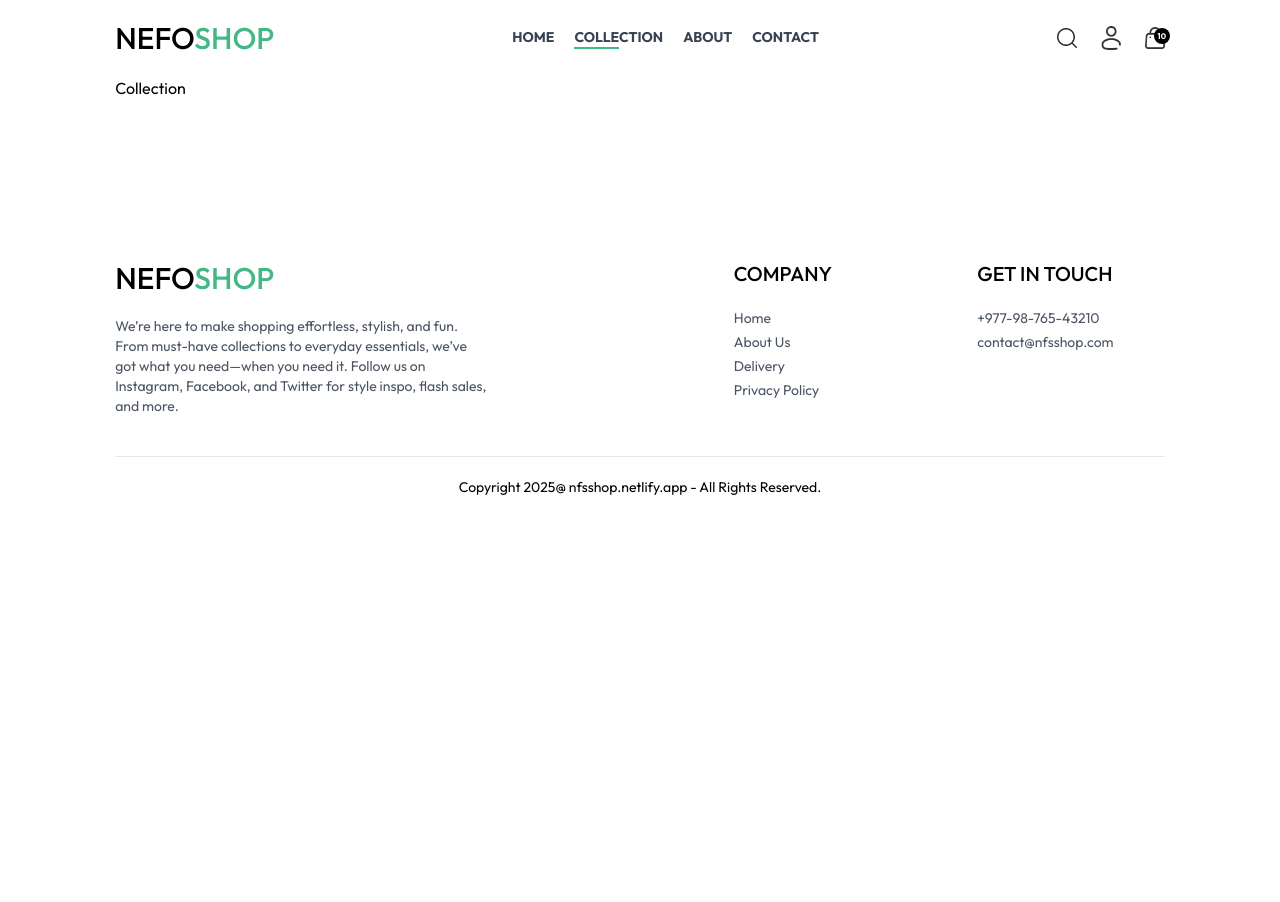
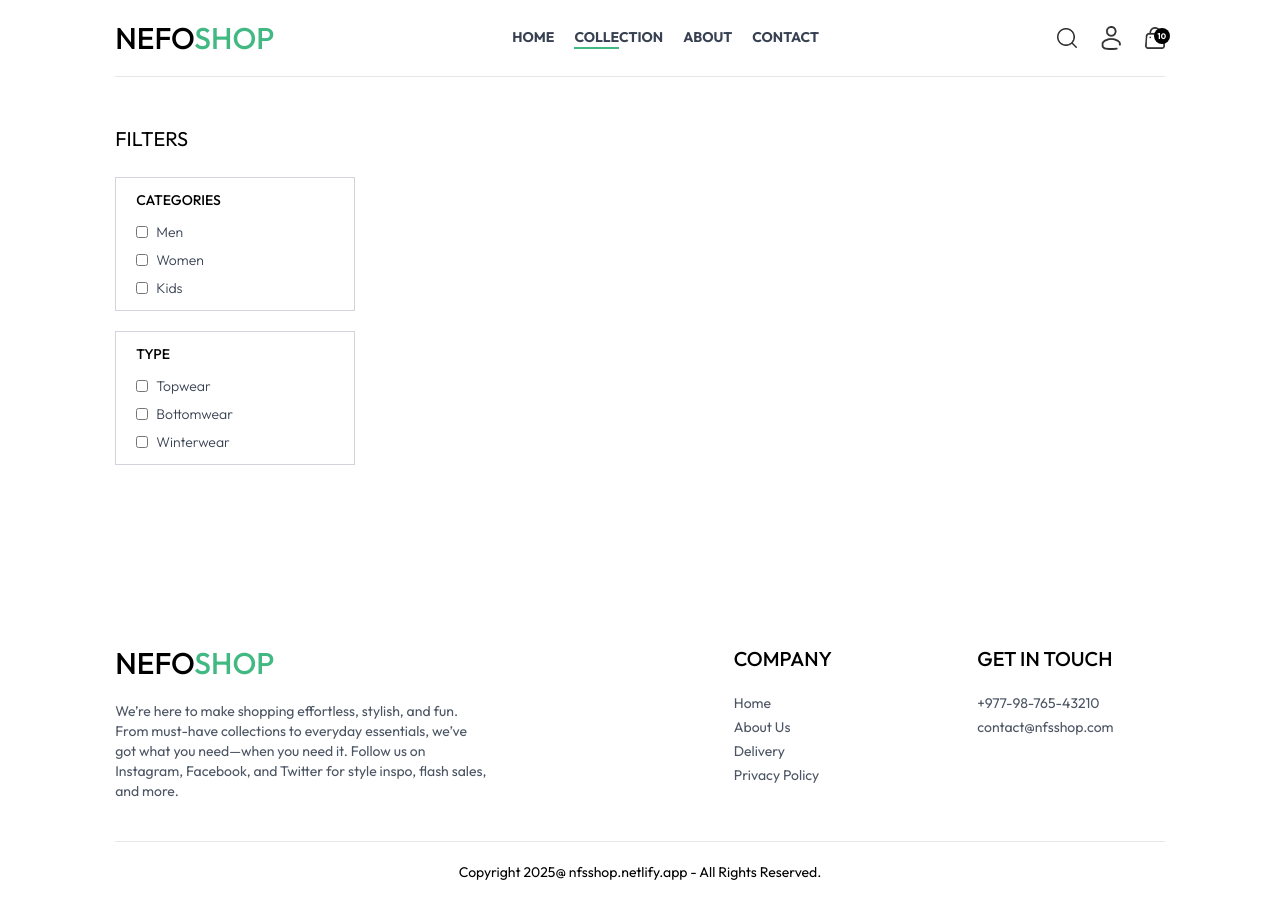
Before and after one commit to nierforprogramming/nfs-shop-frontend, a React (Vite) app: page /collection in a window 1280 px wide. Before the commit the page ends 800 px from the top, so only its background shows below. Built offline with nearby package versions, Linux system fonts and the light colour scheme.

Commit message:
Filter option created for Collection page

```diff
--- a/src/pages/Collection.jsx
+++ b/src/pages/Collection.jsx
@@ -1,7 +1,112 @@
-import React from "react";
+import React, { useContext, useState } from "react";
 
+import { ShopContext } from "../context/ShopContext";
+import { assets } from "../assets/assets";
 const Collection = () => {
-  return <div>Collection</div>;
+  const [showFilter, setShowFilter] = useState(false);
+  const { products } = useContext(ShopContext);
+  return (
+    <div className="flex flex-col sm:flex-row gap-1 sm:gap-10 pt-10 border-t">
+      {/* Filter Options */}
+      <div className="min-w-60">
+        <p
+          onClick={() => setShowFilter(!showFilter)}
+          className="my-2 text-xl flex items-center cursor-pointer gap-2"
+        >
+          FILTERS
+          <img
+            className={`h-3 sm:hidden ${showFilter ? "rotate-90" : ""}`}
+            src={assets.dropdown_icon}
+            alt="Dropdown Icon"
+          />
+        </p>
+        {/* Category Filter */}
+        <div
+          className={`border border-gray-300 pl-5 py-3 mt-6 ${
+            showFilter ? "" : "hidden"
+          } sm:block`}
+        >
+          <p className="mb-3 text-sm font-medium">CATEGORIES</p>
+          <div className="flex flex-col gap-2 text-sm font-light text-gray-700">
+            <p className="flex gap-2">
+              <input
+                className="accent-accent-color w-3"
+                type="checkbox"
+                name="category"
+                id="category"
+                value={"Men"}
+              />
+              Men
+            </p>
+
+            <p className="flex gap-2">
+              <input
+                className="accent-accent-color w-3"
+                type="checkbox"
+                name="category"
+                id="category"
+                value={"Women"}
+              />
+              Women
+            </p>
+
+            <p className="flex gap-2">
+              <input
+                className="accent-accent-color w-3"
+                type="checkbox"
+                name="category"
+                id="category"
+                value={"Kids"}
+              />
+              Kids
+            </p>
+          </div>
+        </div>
+        {/* Sub-category */}
+        <div
+          className={`border border-gray-300 pl-5 py-3 my-5 ${
+            showFilter ? "" : "hidden"
+          } sm:block`}
+        >
+          <p className="mb-3 text-sm font-medium">TYPE</p>
+          <div className="flex flex-col gap-2 text-sm font-light text-gray-700">
+            <p className="flex gap-2">
+              <input
+                className="accent-accent-color w-3"
+                type="checkbox"
+                name="category"
+                id="category"
+                value={"Topwear"}
+              />
+              Topwear
+            </p>
+
+            <p className="flex gap-2">
+              <input
+                className="accent-accent-color w-3"
+                type="checkbox"
+                name="category"
+                id="category"
+                value={"Bottomwear"}
+              />
+              Bottomwear
+            </p>
+
+            <p className="flex gap-2">
+              <input
+                className="accent-accent-color w-3"
+                type="checkbox"
+                name="category"
+                id="category"
+                value={"Winterwear"}
+              />
+              Winterwear
+            </p>
+          </div>
+        </div>
+      </div>
+    </div>
+  );
 };
 
 export default Collection;
```
